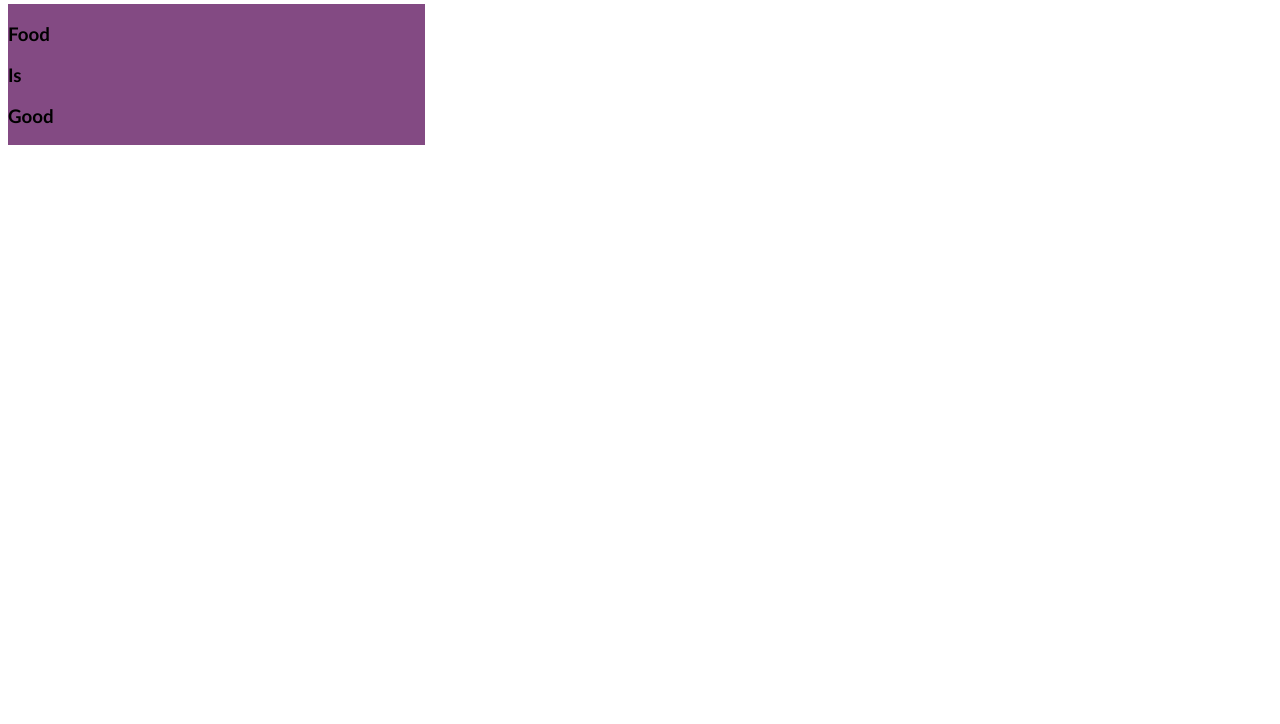
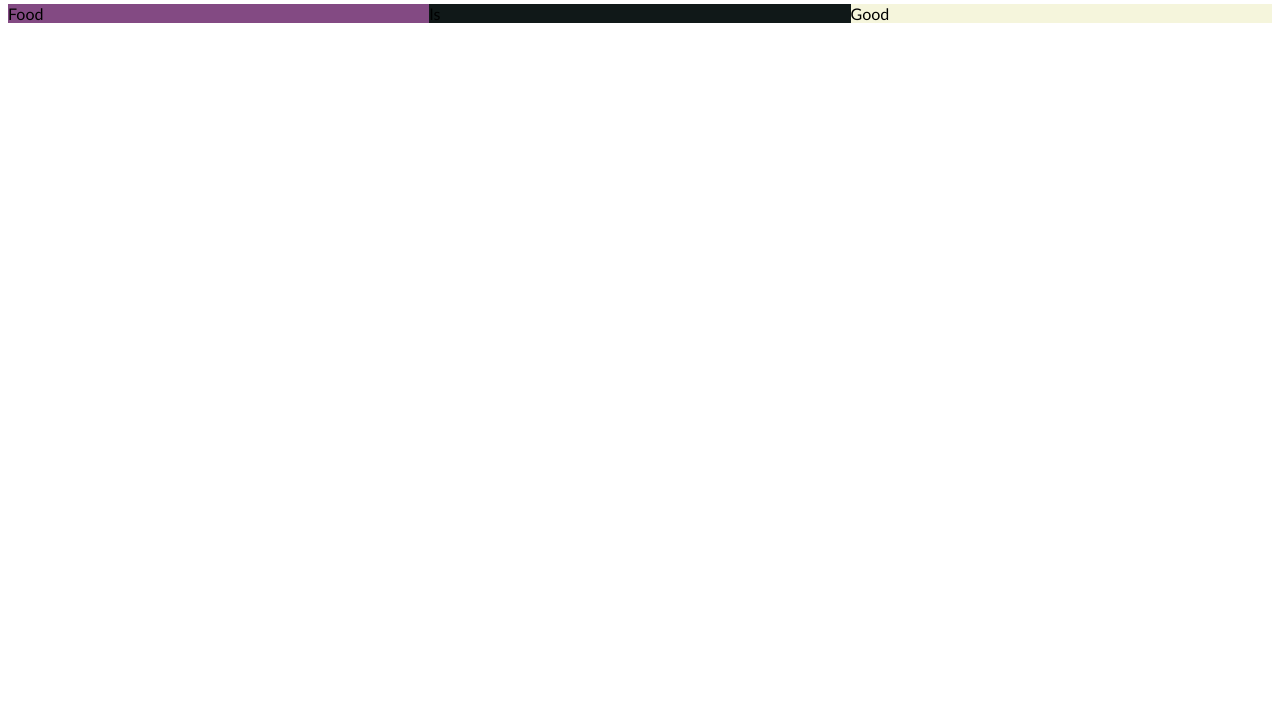
Before and after one commit to ndesh02/html-css-javascript-coursera-course, a plain HTML site: page index.html in a window 1280 px wide. Shown: the part 76-800 px from the top of the page. Drawn offline with Linux system fonts and the light colour scheme.

Commit message:
changed a bunch of css

```diff
--- a/index.html
+++ b/index.html
@@ -15,16 +15,10 @@
                 Heading
             </h1>
         </div>
-        <div class="row" id="row-1">
-            <h3>Food</h3>
-            <h3>Is</h3>
-            <h3>Good</h3>
-        </div>
-        <div class="row" id="row-2">
-
-        </div>
-        <div class="row" id="row-3">
-
+        <div class="row" id="col-1">
+            <div class="column" id="col-1">Food</div>
+            <div class="column"id="col-2">Is</div>
+            <div class="column"id="col-3">Good</div>
         </div>
     </div>
 </body>
--- a/module-2-sol/style.css
+++ b/module-2-sol/style.css
@@ -1,31 +1,30 @@
 body{
     font-family:'Trebuchet MS', 'Lucida Sans Unicode', 'Lucida Grande', 'Lucida Sans', Arial, sans-serif;
+}
+.container{
+    position: relative;
+    top: 60px;
+    margin: 15px;
 }
 .menu-title{
     text-align: center;
     margin-bottom: 20px;
 }
 
-.row{
-    width: 33%;
+.column{
+    width: 33.33%;
     float: left;
-    position: relative;
 }
-#row-1{
+#col-1{
     background-color: rgb(131, 74, 131);
 }
-#row-2{
+#col-2{
     background-color: rgb(16, 24, 24);
 }
-#row-3{
+#col-3{
     background-color: beige;
 }
 
-.container{
-    position: relative;
-    top: 60px;
-    margin: 15px;
-}
 
 
 @media (max-width: 992px){
@@ -36,7 +35,7 @@ body{
 
 }
 @media (max-width: 768px){
-    .row{
+    .column{
         width: 100%
     }
 }
```
